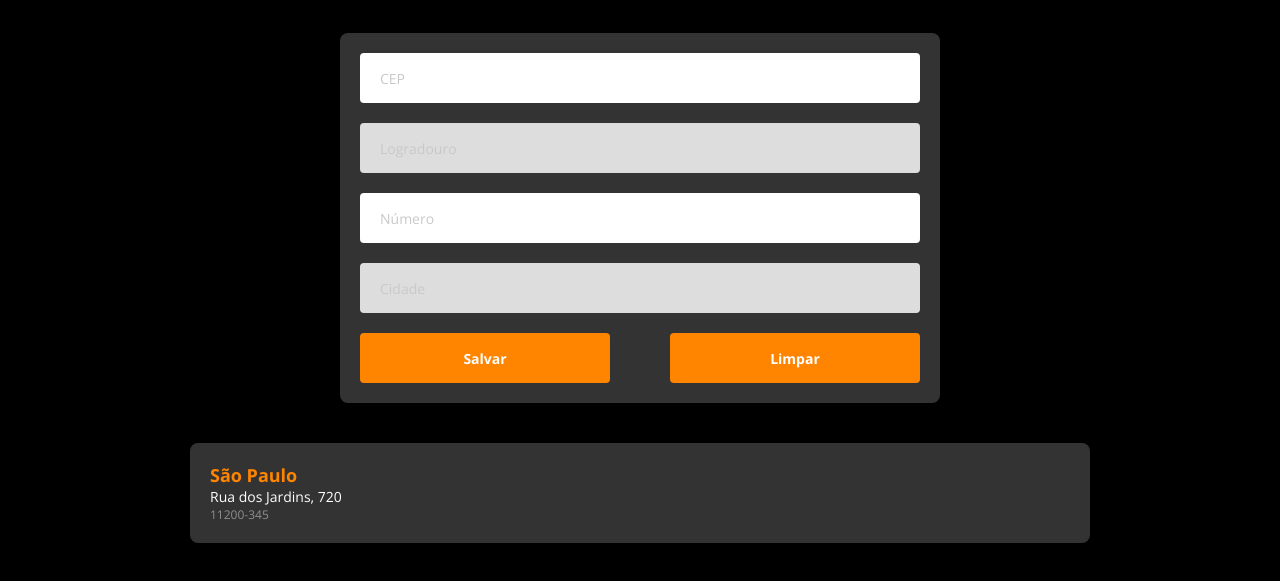
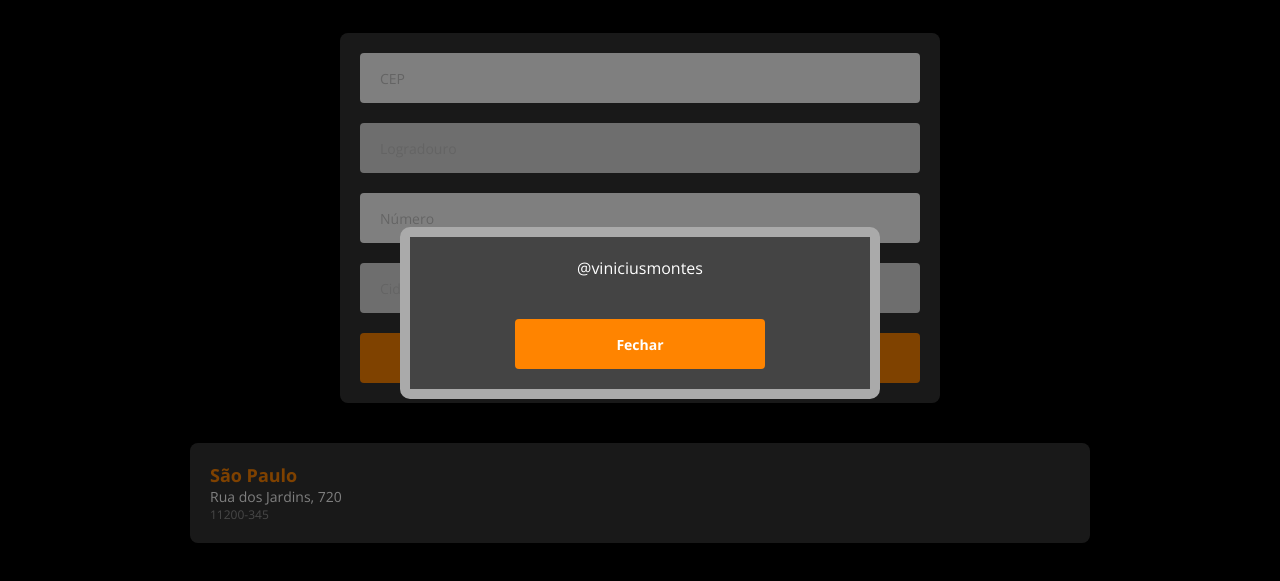
Before and after one commit to viniciusmontes/projeto-viacep, a plain HTML site: page index.html in a window 1280 px wide. Shown: the part 87-668 px from the top of the page. Drawn offline with nearby package versions, Linux system fonts and the light colour scheme.

Commit message:
Layout Modal

```diff
--- /dev/null
+++ b/css/buttons.css
@@ -0,0 +1,23 @@
+.btn-container {
+    display: flex;
+    justify-content: space-between;
+  }
+
+  .btn {
+    width: 250px;
+    height: 50px;
+    background-color: #ff8400;
+    border: 0;
+    border-radius: 4px;
+    color: #fff;
+    font-weight: 700;
+    font-size: 14px;
+  }
+
+  .btn-left {
+    margin-right: 10px;
+  }
+
+  .btn-right {
+    margin-left: 10px;
+  }
--- /dev/null
+++ b/css/modal.css
@@ -0,0 +1,35 @@
+.modal-container {
+    padding: 20px;
+    position : fixed;
+    top: 0;
+    left: 0;
+    background-color: rgba(0, 0, 0, 0.5);
+    height: 100vh;
+    width: 100%;
+    z-index: 1;
+    display: none;
+}
+
+.modal-container.active {
+    display: flex;
+    justify-content: center;
+    align-items: center;
+}
+
+.modal-box{
+    width: 100%;
+    max-width: 480px;
+    background-color: #444;
+    padding: 20px;
+    border-radius: 10px;
+    border: 10px solid #aaa;
+    display: flex;
+    flex-direction: column;
+    align-items: center;
+}
+
+.modal-content {
+    color: #fff;
+    margin-bottom: 40px;
+
+}
--- a/css/styles.css
+++ b/css/styles.css
@@ -1,3 +1,6 @@
+@import 'modal.css';
+@import 'buttons.css';
+
 * {
   box-sizing: border-box;
   padding: 0;
@@ -80,29 +83,6 @@ body {
   background-color: #ddd;
 }
 
-.btn-container {
-  display: flex;
-  justify-content: space-between;
-}
-
-.btn {
-  width: 250px;
-  height: 50px;
-  background-color: #ff8400;
-  border: 0;
-  border-radius: 4px;
-  color: #fff;
-  font-weight: 700;
-  font-size: 14px;
-}
-
-.btn-left {
-  margin-right: 10px;
-}
-
-.btn-right {
-  margin-left: 10px;
-}
 
 .list-container {
   width: 100%;
@@ -126,7 +106,7 @@ body {
   font-size: 18px;
 }
 .address-line {
-  color:#fff;
+  color: #fff;
   font-size: 14px;
 }
 .address-cep {
--- a/index.html
+++ b/index.html
@@ -86,6 +86,14 @@
         </div>
       </section>
     </main>
+    <section id="modal-contact" class="modal-container active">
+      <div class="modal-box">
+        <div class="modal-content">
+        <p>@viniciusmontes</p>
+      </div>
+      <button class="btn">Fechar</button>
+    </div>
+    </section>
     <script type="module" src="js/dsviacep.js"></script>
   </body>
 </html>
--- a/js/controllers/form-controller.js
+++ b/js/controllers/form-controller.js
@@ -63,7 +63,7 @@ async function handleInputCepChange(event) {
   }
 }
 
-async function handleBtnSaveClick(event) {
+function handleBtnSaveClick(event) {
   event.preventDefault();
 
   const errors = addressService.getErrors(state.address);
```
